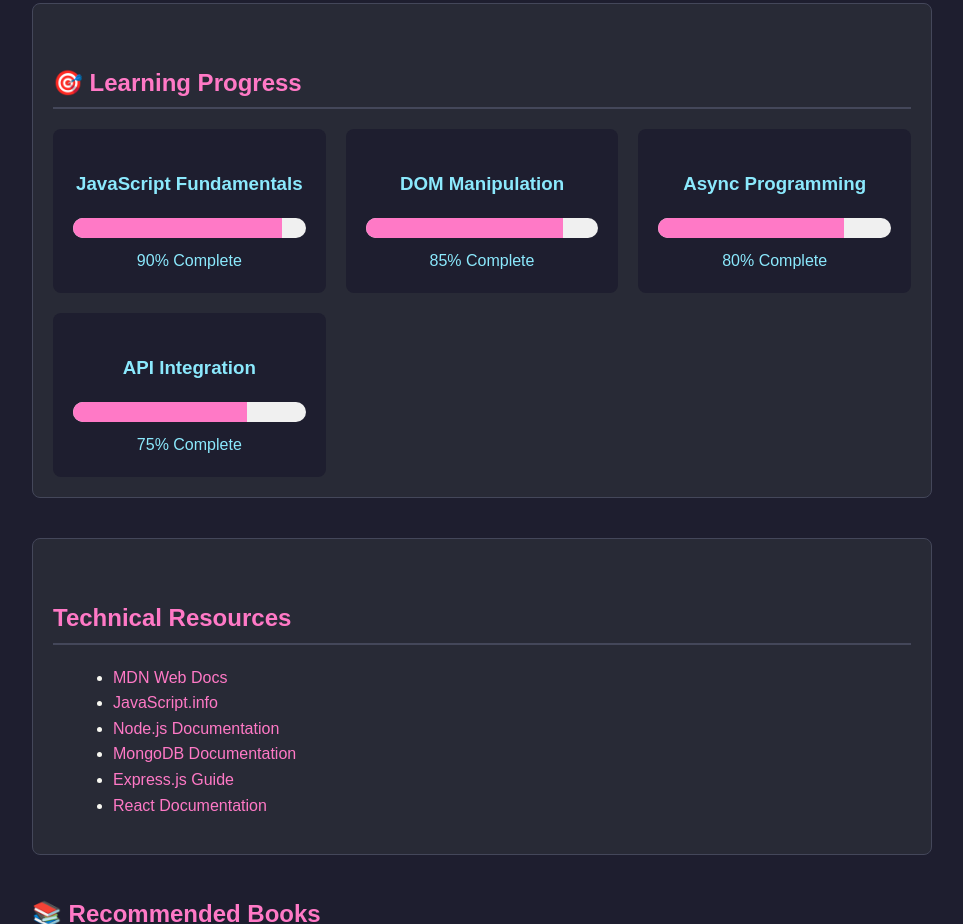
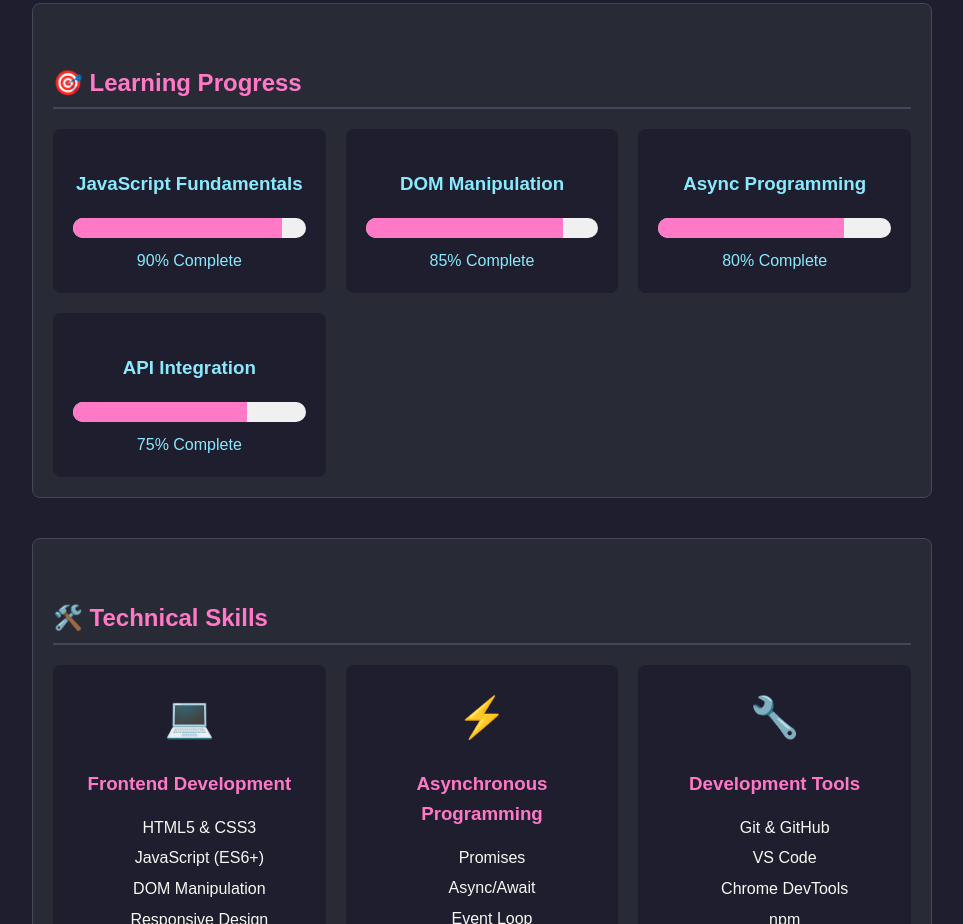
Before and after one commit to FarHan-Hridoy/Journey-To-Mern, a plain HTML site: page javascript-mern-journey-summary/index.html in a window 1280 px wide. Shown: the part 11076-12000 px from the top of the page, without its empty margins (158-1121 px from the left). Drawn offline with Linux system fonts and the light colour scheme.

Commit message:
feat: add technical skills showcase section with grid layout

```diff
--- a/javascript-mern-journey-summary/index.html
+++ b/javascript-mern-journey-summary/index.html
@@ -446,6 +446,54 @@
       color: var(--secondary-color);
       margin: 0;
     }
+
+    /* Skills Showcase Section Styles */
+    .skills-showcase {
+      margin: 40px 0;
+      padding: 20px;
+      background: var(--card-bg);
+      border-radius: 8px;
+      border: 1px solid var(--card-border);
+    }
+
+    .skills-grid {
+      display: grid;
+      grid-template-columns: repeat(auto-fit, minmax(200px, 1fr));
+      gap: 20px;
+      margin-top: 20px;
+    }
+
+    .skill-card {
+      background: var(--bg-color);
+      padding: 20px;
+      border-radius: 8px;
+      text-align: center;
+      transition: transform 0.3s ease, box-shadow 0.3s ease;
+    }
+
+    .skill-card:hover {
+      transform: translateY(-5px);
+      box-shadow: 0 8px 16px rgba(0,0,0,0.2);
+    }
+
+    .skill-icon {
+      font-size: 40px;
+      margin-bottom: 10px;
+    }
+
+    .skill-card h3 {
+      color: var(--accent-color);
+      margin-bottom: 10px;
+    }
+
+    .skill-card ul {
+      list-style-type: none;
+      padding-left: 0;
+    }
+
+    .skill-card li {
+      margin-bottom: 5px;
+    }
   </style>
 </head>
 <body>
@@ -810,6 +858,53 @@
       </div>
     </div>
 
+    <!-- Skills Showcase Section -->
+    <div class="skills-showcase">
+      <h2>🛠️ Technical Skills</h2>
+      <div class="skills-grid">
+        <div class="skill-card">
+          <div class="skill-icon">💻</div>
+          <h3>Frontend Development</h3>
+          <ul>
+            <li>HTML5 & CSS3</li>
+            <li>JavaScript (ES6+)</li>
+            <li>DOM Manipulation</li>
+            <li>Responsive Design</li>
+          </ul>
+        </div>
+        <div class="skill-card">
+          <div class="skill-icon">⚡</div>
+          <h3>Asynchronous Programming</h3>
+          <ul>
+            <li>Promises</li>
+            <li>Async/Await</li>
+            <li>Event Loop</li>
+            <li>API Integration</li>
+          </ul>
+        </div>
+        <div class="skill-card">
+          <div class="skill-icon">🔧</div>
+          <h3>Development Tools</h3>
+          <ul>
+            <li>Git & GitHub</li>
+            <li>VS Code</li>
+            <li>Chrome DevTools</li>
+            <li>npm</li>
+          </ul>
+        </div>
+        <div class="skill-card">
+          <div class="skill-icon">📱</div>
+          <h3>Web APIs</h3>
+          <ul>
+            <li>Fetch API</li>
+            <li>Local Storage</li>
+            <li>RESTful APIs</li>
+            <li>JSON Handling</li>
+          </ul>
+        </div>
+      </div>
+    </div>
+
     <!-- Technical Resources Section -->
     <div class="resources">
       <h2>Technical Resources</h2>
```
